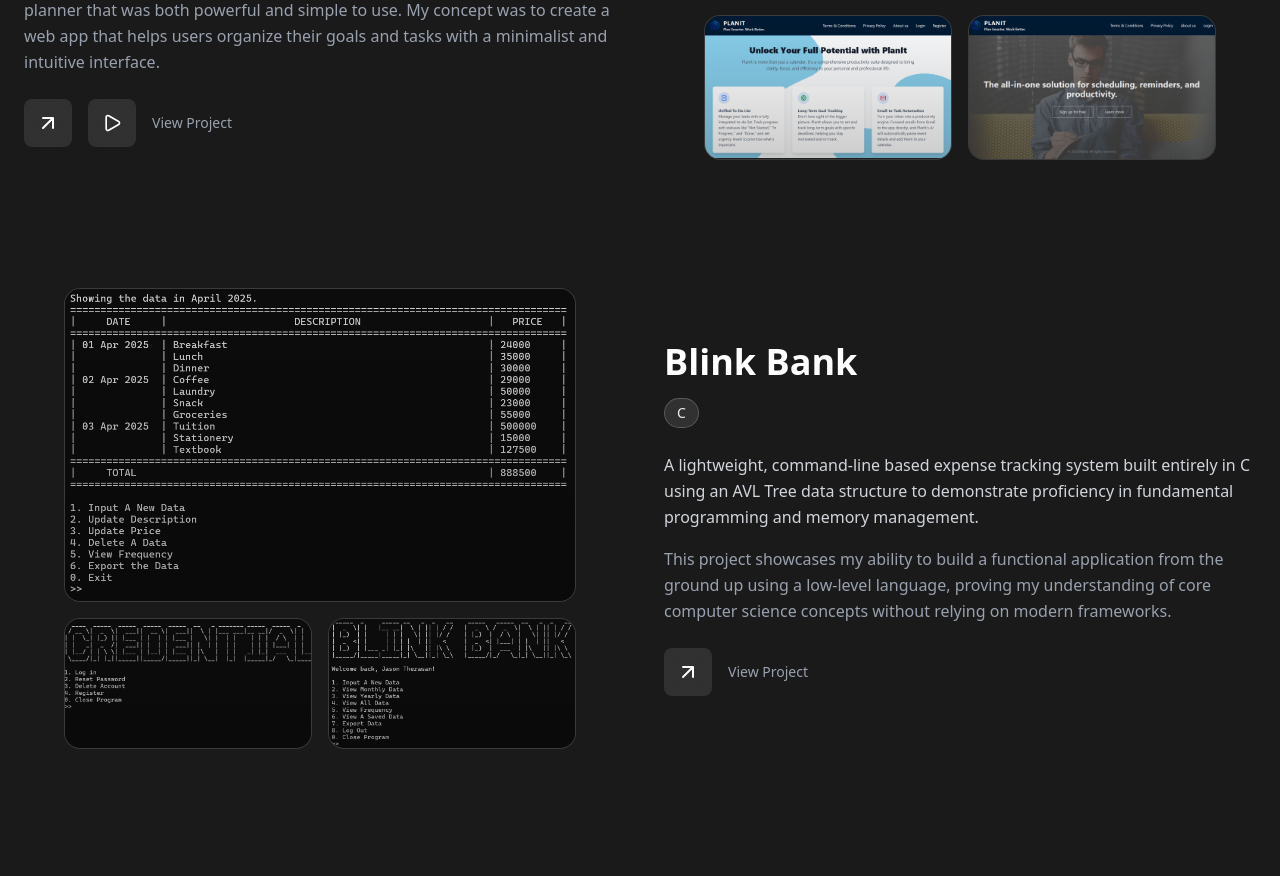
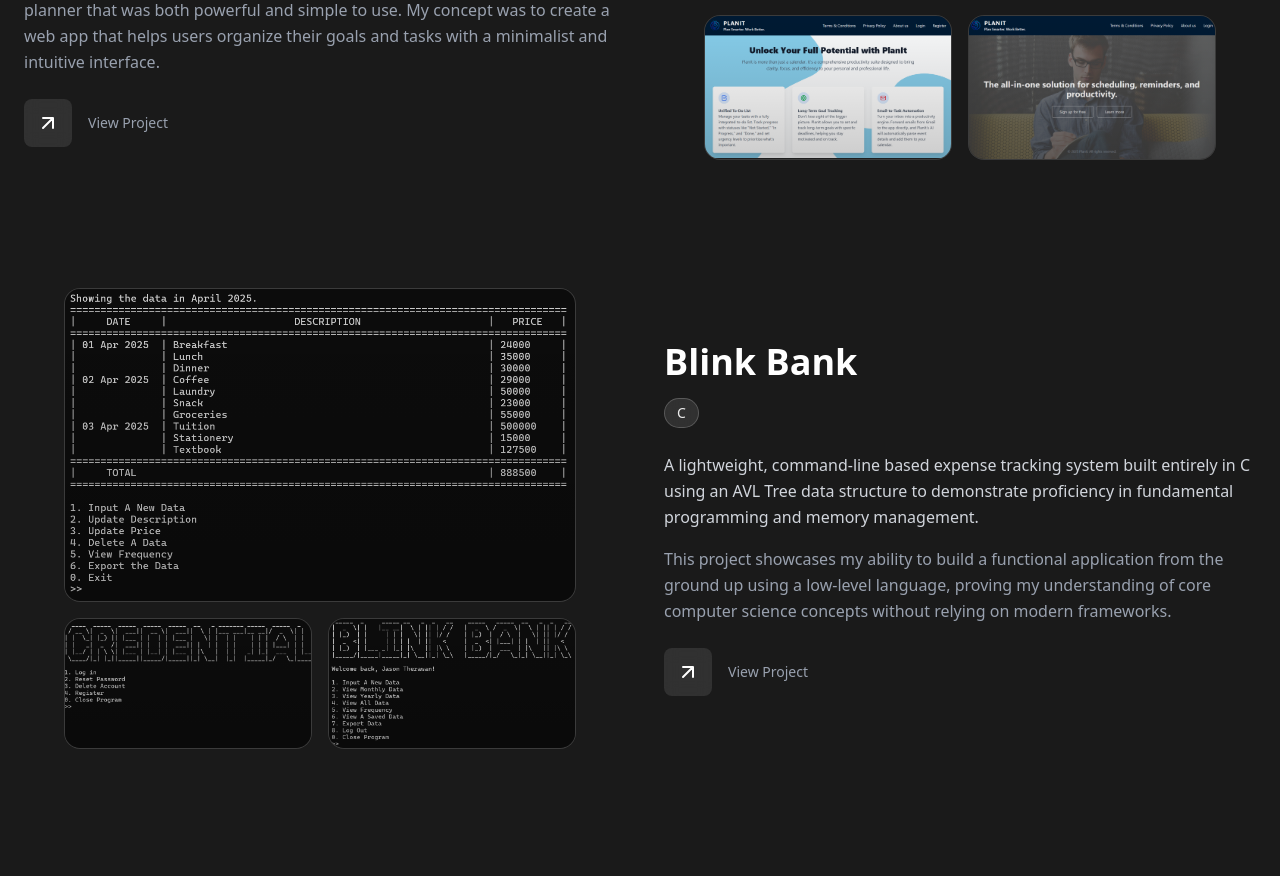
Before and after one commit to JasonTherawan/my-portfolio, a React (Vite) app: page / in a window 1280 px wide. Shown: the part 2061-2937 px from the top of the page. Built offline with nearby package versions, Linux system fonts and the light colour scheme; grey boxes are pictures that could not be loaded.

Commit message:
Remove PlanIt video link

```diff
--- a/src/components/projects-section.jsx
+++ b/src/components/projects-section.jsx
@@ -14,7 +14,6 @@
       { src: "/planit3.png", alt: "PlanIt Landing Page" },
     ],
     link: "https://github.com/JasonTherawan/PlanIt",
-    videoLink: "https://youtu.be/fyQQAP_fmcw",
   },
   {
     id: 2,
```
